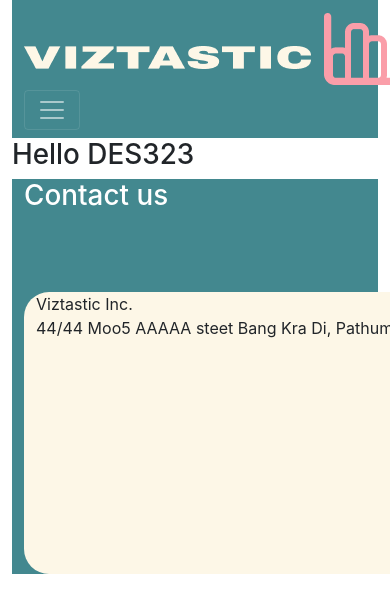
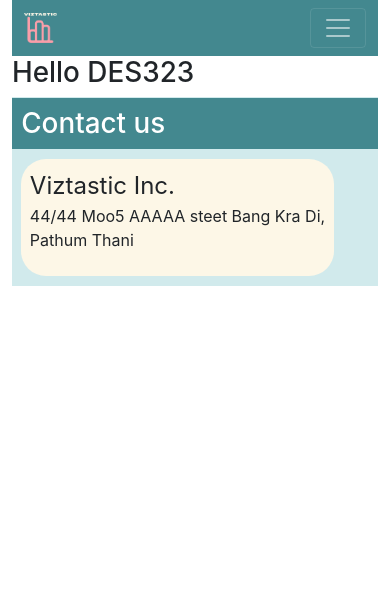
Before and after one commit to Raliciel/DES323_proj, a Django app: page / in a window 390 px wide; the page is wider, and only the part inside the window is pictured. Shown: the top 613 px of that part. Run offline with Django 4.2, Linux system fonts and the light colour scheme.

Commit message:
Fix Header With Logo

```diff
--- a/hello_world/static/main.css
+++ b/hello_world/static/main.css
@@ -49,20 +49,45 @@
 }
 
 .footer {
-  background: #43888F;
+  background: #D1EAEC;
+  padding: 2.5%;
 }
 
 .footer h1 {
+  background: #43888F;
   color: white;
-  width: 1440px;
-  height: 105px;
   flex-shrink: 0;
+  margin: -2.5%;
+  padding: 2.5%;
+  margin-bottom: 3%;
 }
 
 .footer-card {
-  width: 1228px;
-  height: 281.438px;
   flex-shrink: 0;
   border-radius: 25px;
   background: #FDF7E7;
+  margin-left: 0%;
+  width: 90%;
+  padding: 2.5%;
 }
+
+.footer-card label {
+  font-size: 1.5rem;
+}
+
+.viztastic-logo {
+  background-image: url("../static/Logo.png");
+  background-repeat: no-repeat;
+  background-size: contain;
+  width: 200px;
+  height: 30px;
+}
+@media screen and (max-width: 450px){
+  .viztastic-logo {
+    background-image: url("../static/Logo_small.png");
+    background-repeat: no-repeat;
+    background-size: contain;
+    width: 200px;
+    height: 30px;
+  }
+}
--- a/hello_world/templates/web/component/header.html
+++ b/hello_world/templates/web/component/header.html
@@ -3,7 +3,7 @@
 <nav class="navbar navbar-expand-lg navbar-dark header">
     <div class="container-fluid">
         <a class="navbar-brand" href="#">
-            <img src="{% static 'Logo.png' %}" alt="logo" />
+            <div class = "viztastic-logo"></div>
         </a>
         <button class="navbar-toggler"type="button" data-bs-toggle="collapse" data-bs-target="#navbarSupportedContent" aria-controls="navbarSupportedContent"
             aria-expanded="false" aria-label="Toggle navigation">
```
Also changed, not shown: hello_world/static/Logo_small.png (added).
